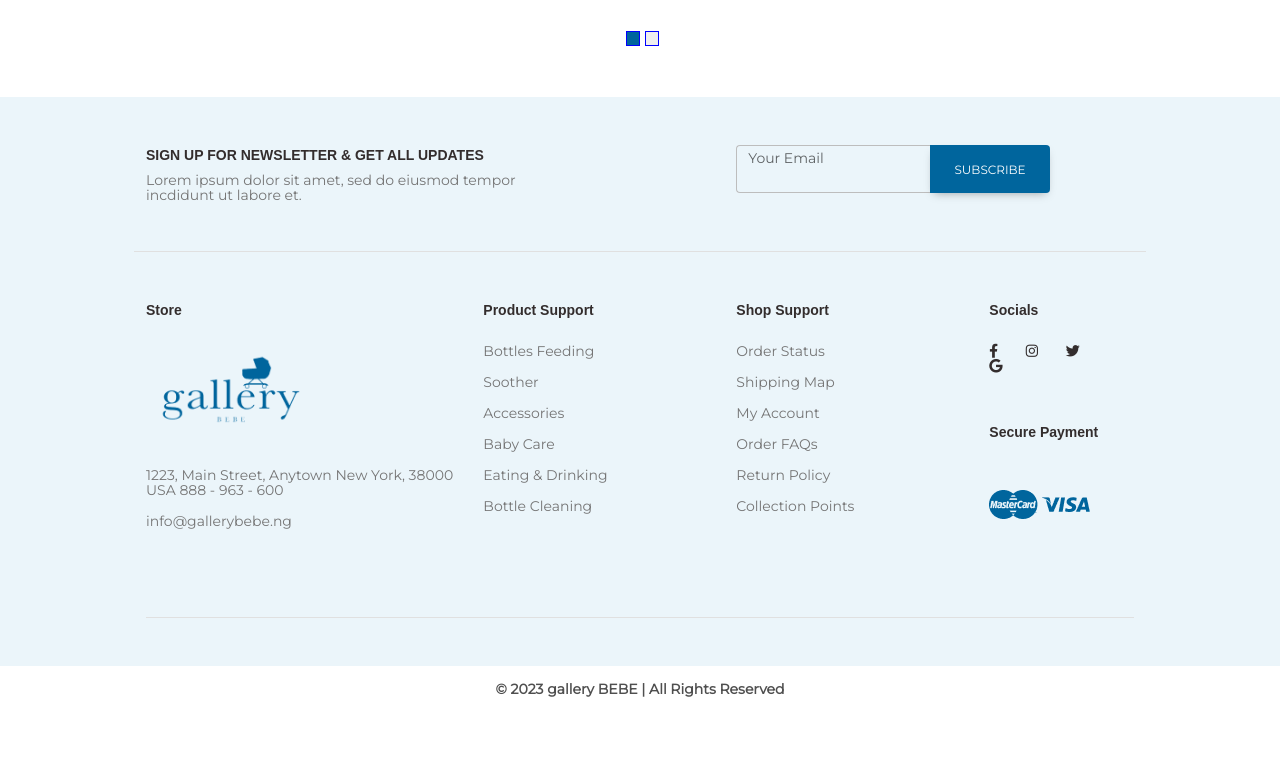
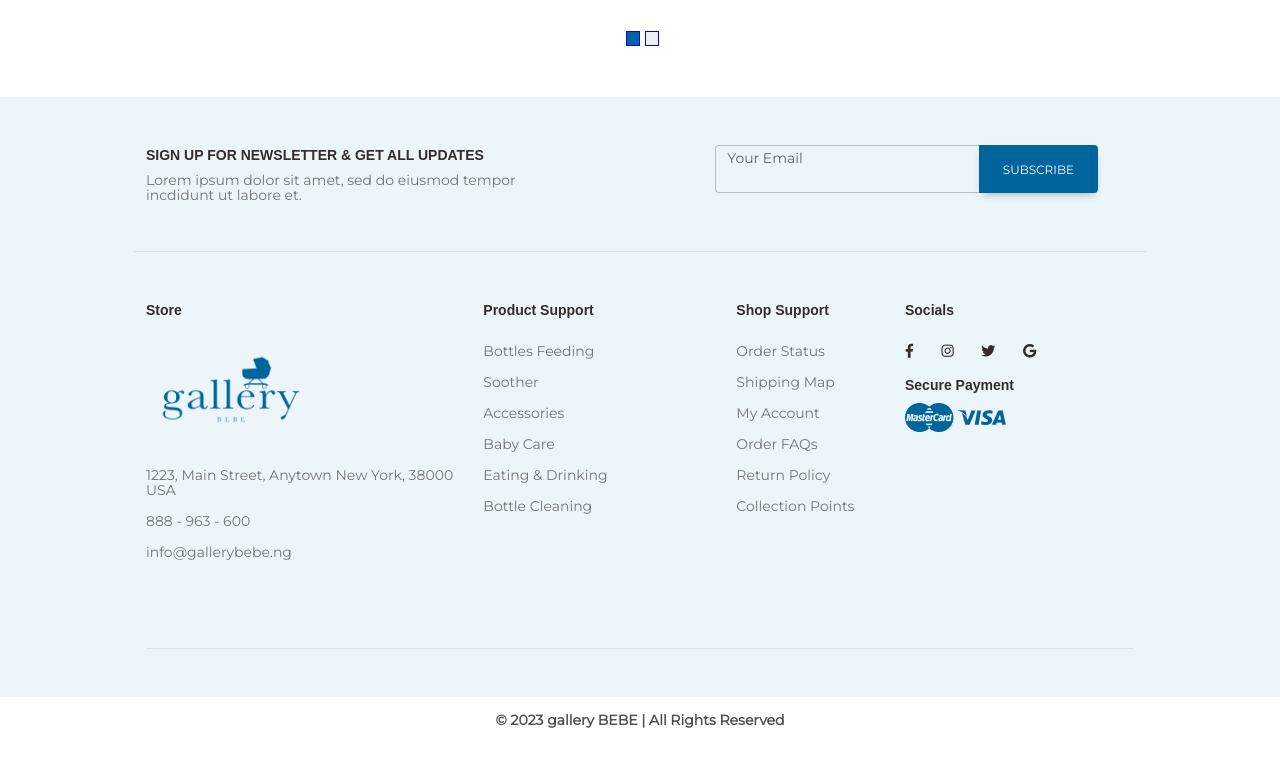
Before and after one commit to George-Gyang/gallery-bebe, a website: page index.html in a window 1280 px wide. Shown: the part 3193-3959 px from the top of the page. Before the commit the page ends 3938 px from the top, so only its background shows below. Drawn offline with nearby package versions, Linux system fonts and the light colour scheme.

Commit message:
modification

```diff
--- a/index.html
+++ b/index.html
@@ -916,7 +916,7 @@
     <div class="text-center container px-16 text-lg-start py-5 text-muted">
       <!-- Section: Social media -->
       <div class="container">
-        <div class="row">
+        <div class="row me-md-4">
           <div class="col-6">
             <div class="me-5 d-none d-lg-block">
               <h4 style=" font-weight: 600;" class="sign-h4 text-dark">SIGN UP FOR NEWSLETTER & GET
@@ -926,7 +926,7 @@
             <!-- Left -->
           </div>
           <div class="col-1"></div>
-          <div class="col-lg-4">
+          <div class="col-lg-5">
             <!-- Right -->
             <div class="input-group">
               <div style="height: 3rem; border: 0 !important;" class="form-outline">
@@ -939,7 +939,7 @@
             </div>
             <!-- Right -->
           </div>
-          <div class="col-1"></div>
+          <!-- <div class="col-1"></div> -->
         </div>
       </div>
       <section class="d-flex justify-content-center justify-content-lg-between p-4 border-bottom">
@@ -960,7 +960,7 @@
               <img src="bundles/images/landing/gallery_logo.png" height="100" />
 
               <p class="pt-4">1223, Main Street, Anytown New York, 38000 USA
-                888 - 963 - 600
+               <p> 888 - 963 - 600</p>
               </p>
               <p>info@gallerybebe.ng</p>
             </div>
@@ -994,7 +994,7 @@
             <!-- Grid column -->
 
             <!-- Grid column -->
-            <div class="col-md-3 mx-0 mb-4">
+            <div class="col-md-2 mx-0 mb-4">
               <!-- Links -->
               <h6 class=" text-dark sign-h4 mb-4">
                 Shop Support
@@ -1021,9 +1021,9 @@
             <!-- Grid column -->
 
             <!-- Grid column -->
-            <div class="col-md-2 mx-0 mb-md-0 mb-4">
+            <div class="col-md-3 mx-0 mb-md-0 mb-4">
               <!-- Links -->
-              <h6 class=" text-dark sign-h4 mb-4">Socials</h6>
+              <h6 class=" text-dark mb-4 sign-h4">Socials</h6>
               <div class="text-dark">
                 <a href="" class="me-4 text-reset">
                   <i class="fab fa-facebook-f"></i>
@@ -1038,8 +1038,8 @@
                   <i class="fab fa-google"></i>
                 </a>
               </div>
-              <div class="mt-5">
-                <h5 class="mb-5 text-dark sign-h4" style="font-weight: 700;">Secure Payment</h5>
+              <div class="mt-3">
+                <h5 class="mb-2 text-dark sign-h4" style="font-weight: 700;">Secure Payment</h5>
                 <img class="img-fluid" src="bundles/images/lit-icons/master-card-logo.png" alt="">
                 <img class="img-fluid" src="bundles/images/lit-icons/visa-pay-logo.png" alt="">
               </div>
--- a/style.css
+++ b/style.css
@@ -411,9 +411,10 @@ footer {
   line-height: 15px;
 }
 
-/* .mode {
-  min-height: 37rem;
-} */
+#search-button:hover{
+  background-color: #252b42;
+  color: white;
+}
 
 @media (max-width: 768px) {
   .center-img {
```
